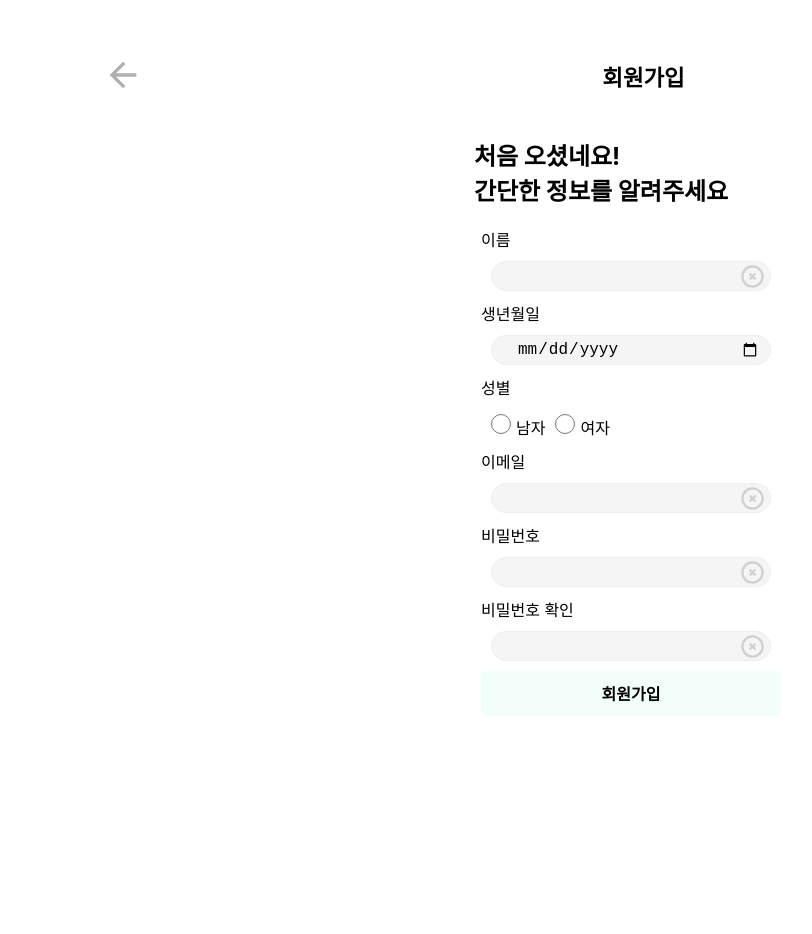
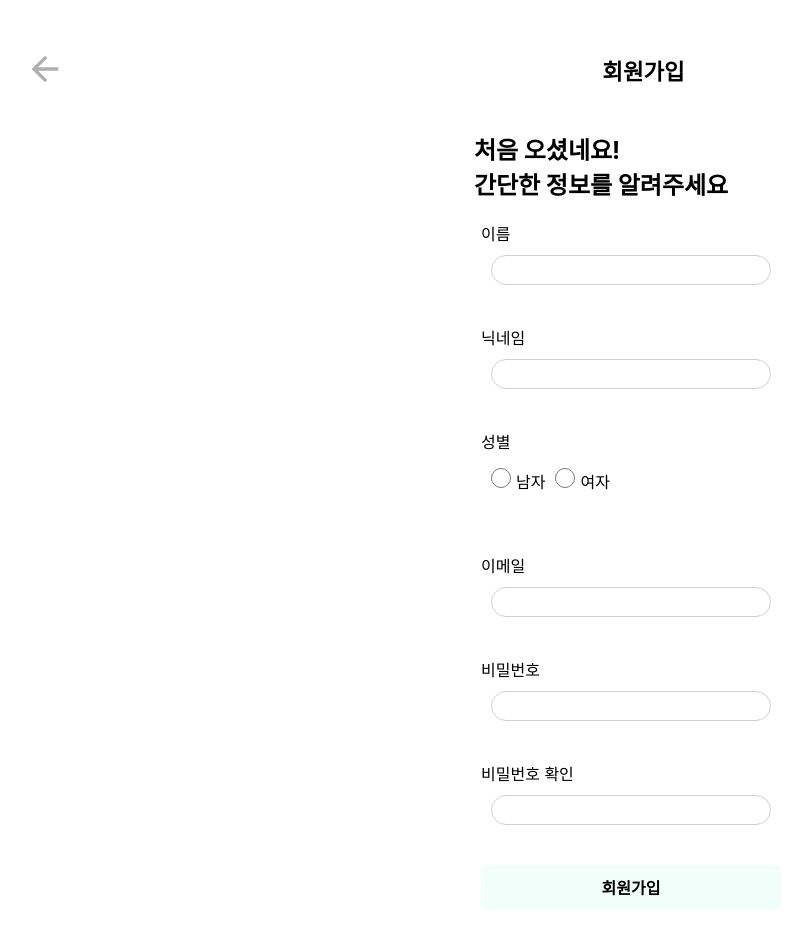
Before and after one commit to sosohandiary/FE, a React (Create React App) app: page /signup in a window 1280 px wide. Shown: the whole page, without its empty margins (9-821 px from the left). Before the commit the page ends 800 px from the top, so only its background shows below. Built offline with nearby package versions, Linux system fonts and the light colour scheme.

Commit message:
onboarding 버튼 작업 중

```diff
--- a/src/pages/Login.jsx
+++ b/src/pages/Login.jsx
@@ -5,7 +5,10 @@ import { useNavigate } from "react-router-dom";
 import { kakaoLoginApi } from "../api/kakaoLogin";
 import { disableColor, subColor1, subColor2 } from "../constants/colorPalette";
 import { useForm } from "react-hook-form";
-import { MintButtonLarge } from "../styles/Buttons";
+import {
+  MintButtonLarge,
+  MintButtonLargeForSubmitInput,
+} from "../styles/Buttons";
 import { HiOutlineXCircle } from "react-icons/hi";
 import axios from "axios";
 
@@ -67,28 +70,21 @@ const Login = () => {
               {...register("email", {
                 required: "이메일을 입력해주세요",
                 minLength: { value: 2, message: "2자리 이상 입력하세요" },
+                pattern: {
+                  value: /\S+@\S+\.\S+/,
+                  message: "이메일 형식에 맞지 않습니다.",
+                },
               })}
             />
             <button>
               <HiOutlineXCircle className="HiOutlineXCircle" />
             </button>
           </Content>
-          <span>(ㅇ)</span>
-          {/* <input
-              type="text"
-              placeholder="아이디를 입력해주세요"
-              {...register("email", {
-                required: "이메일을 입력해주세요",
-                minLength: { value: 2, message: "2자리 이상 입력하세요" },
-              })}
-            /> */}
-
-          {errors.userId && (
-            <small role="alert" style={{ color: "red", marginTop: "-2vh" }}>
-              {errors.userId.message}
-            </small>
+          {errors.email && (
+            <ValidationAlert role="alert">
+              {errors.email.message}
+            </ValidationAlert>
           )}
-          <span>(ㅇ)</span>
           <Content>
             <input
               type="password"
@@ -102,22 +98,14 @@ const Login = () => {
               <HiOutlineXCircle className="HiOutlineXCircle" />
             </button>
           </Content>
-          {/* <input
-            type="password"
-            placeholder="비밀번호를 입력해주세요"
-            {...register("password", {
-              required: "비밀번호를 입력해주세요",
-              minLength: { value: 2, message: "2자리 이상 입력하세요" },
-            })}
-          /> */}
-          {errors.userPassword && (
-            <small role="alert" style={{ color: "red", marginTop: "-2vh" }}>
-              {errors.userPassword.message}
-            </small>
+          {errors.password && (
+            <ValidationAlert role="alert">
+              {errors.password.message}
+            </ValidationAlert>
           )}
-          <SubmitButtonStyle style={{ marginTop: "2vh" }}>
+          <MintButtonLargeForSubmitInput>
             <input type="submit" value="로그인" disabled={isSubmitting} />
-          </SubmitButtonStyle>
+          </MintButtonLargeForSubmitInput>
         </LoginForm>
         <MintButtonLarge onClick={goToSignup}>회원가입</MintButtonLarge>
         <FindIDPWArea onClick={goToFindIDPW}>
@@ -141,7 +129,6 @@ const Login = () => {
 export default Login;
 
 const WholeArea = styled.div`
-  background-color: #fffeee;
   padding: 3vh 0 4vh 0;
   display: flex;
   justify-content: center;
@@ -179,21 +166,6 @@ const LoginForm = styled.form`
   flex-direction: column;
 `;
 
-const InputArea = styled.div`
-  border-bottom: 1px solid rgb(${disableColor});
-  width: 76%;
-  input {
-    width: 80%;
-    border: none;
-    background: transparent;
-    caret-color: rgb(${subColor2});
-    font-size: 16px;
-    :focus {
-      outline: none;
-    }
-  }
-`;
-
 const SubmitButtonStyle = styled.div`
   background-color: rgb(${subColor1});
   width: 300px;
@@ -227,6 +199,7 @@ const Underline = styled.div`
 `;
 
 const Content = styled.div`
+  width: 300px;
   padding: 10px;
   position: relative;
   input {
@@ -254,3 +227,8 @@ const Content = styled.div`
     }
   }
 `;
+
+const ValidationAlert = styled.small`
+  color: red;
+  margin-top: -16px;
+`;
--- a/src/pages/Router.js
+++ b/src/pages/Router.js
@@ -3,7 +3,6 @@ import { BrowserRouter, Route, Routes } from "react-router-dom";
 import Login from "./Login";
 import Search from "./Search";
 import Diary from "./Diary";
-import MainPage from "./MainPage";
 import OtherLogin from "./OtherLogin";
 import Profile from "./Profile";
 import Notification from "./Notification";
@@ -13,13 +12,14 @@ import SignupSuccess from "./SignupSuccess";
 import TestKonva from "./TestKonva";
 import Oauth from "./Oauth";
 import Detail from "./Detail";
+import OnBoarding from "./OnBoarding";
 
 const Router = () => {
   return (
     <BrowserRouter>
       <Routes>
         <Route path="/search" element={<Search />} />
-        <Route path="/" element={<MainPage />} />
+        <Route path="/onboarding" element={<OnBoarding />} />
         <Route path="/diaries" element={<Diary />} />
         <Route path="/login" element={<Login />} />
         <Route path="/signup" element={<Signup />} />
--- a/src/pages/Signup.jsx
+++ b/src/pages/Signup.jsx
@@ -1,23 +1,30 @@
+import axios from "axios";
 import React from "react";
 import { useForm } from "react-hook-form";
-import { HiOutlineXCircle } from "react-icons/hi";
+import { TbAlertCircle } from "react-icons/tb";
+import { useNavigate } from "react-router";
 import styled from "styled-components";
 
-
-import InputBox from "../components/InputBox";
-import { subColor1 } from "../constants/colorPalette";
 import BackButtonTitle from "../styles/BackButtonTitle";
-import { MintButtonLarge } from "../styles/Buttons";
-import { LongButtonSubmitStyle } from "../styles/LongButtonStyle";
+import { MintButtonLargeForSubmitInput } from "../styles/Buttons";
 import { WholeAreaWithMargin } from "../styles/WholeAreaStyle";
 
-
 const Signup = () => {
+  const navigate = useNavigate();
   // form 관련
-  const { register, handleSubmit, watch } = useForm();
+  const {
+    register,
+    handleSubmit,
+    watch,
+    formState: { isSubmitting, errors },
+  } = useForm();
   const onSubmit = async (data) => {
     delete data.passwordConfirm;
     console.log(data);
+    axios
+      .post(`${process.env.REACT_APP_BASEURL}/join`, data)
+      .then(() => navigate("/signup-success", { state: data.name }))
+      .catch((err) => console.log(err));
   };
 
   return (
@@ -36,30 +43,43 @@ const Signup = () => {
           <input
             type="text"
             {...register("name", {
-              required: "생년월일를 입력해주세요",
+              required: "이름을 입력해주세요",
             })}
           />
-          <button>
-            <HiOutlineXCircle className="HiOutlineXCircle" />
-          </button>
+          <div>
+            {errors.name && <TbAlertCircle className="TbAlertCircle" />}
+          </div>
         </Content>
-        <label>생년월일</label>
+        {errors.name && (
+          <ValidationAlert role="alert">{errors.name.message}</ValidationAlert>
+        )}
+        <br />
+        <label>닉네임</label>
         <br />
         <Content>
           <input
-            type="date"
-            {...register("birthday", {
-              required: "생년월일를 입력해주세요",
+            type="text"
+            {...register("nickname", {
+              required: "닉네임을 입력해주세요",
             })}
           />
+          <div>
+            {errors.nickname && <TbAlertCircle className="TbAlertCircle" />}
+          </div>
         </Content>
+        {errors.nickname && (
+          <ValidationAlert role="alert">
+            {errors.nickname.message}
+          </ValidationAlert>
+        )}
+        <br />
         <label>성별</label>
         <br />
         <input
           type="radio"
           name="gender"
-          value="male"
-          {...register("gender", { required: "성별을 입력해주세요" })}
+          value="MALE"
+          {...register("gender", { required: "성별을 선택해주세요" })}
           style={{
             width: "20px",
             height: "20px",
@@ -70,28 +90,47 @@ const Signup = () => {
         <input
           type="radio"
           name="gender"
-          value="female"
-          {...register("gender", { required: "성별을 입력해주세요" })}
+          value="FEMALE"
+          {...register("gender", { required: "성별을 선택해주세요" })}
           style={{
             width: "20px",
             height: "20px",
             margin: "0px 5px 0px 10px",
           }}
         />
-        여자 <br />
+        여자
+        <ContentGender>
+          {errors.gender && (
+            <ValidationAlert role="alert">
+              {errors.gender.message}
+            </ValidationAlert>
+          )}
+          <div>
+            {errors.nickname && <TbAlertCircle className="TbAlertCircle" />}
+          </div>
+        </ContentGender>
+        <br />
         <label>이메일</label>
         <br />
         <Content>
           <input
-            type="email"
+            type="text"
             {...register("email", {
               required: "이메일을 입력해주세요",
+              pattern: {
+                value: /\S+@\S+\.\S+/,
+                message: "이메일 형식에 맞지 않습니다.",
+              },
             })}
           />
-          <button>
-            <HiOutlineXCircle className="HiOutlineXCircle" />
-          </button>
+          <div>
+            {errors.email && <TbAlertCircle className="TbAlertCircle" />}
+          </div>
         </Content>
+        {errors.email && (
+          <ValidationAlert role="alert">{errors.email.message}</ValidationAlert>
+        )}
+        <br />
         <label>비밀번호</label>
         <br />
         <Content>
@@ -101,10 +140,16 @@ const Signup = () => {
               required: "비밀번호를 입력해주세요",
             })}
           />
-          <button>
-            <HiOutlineXCircle className="HiOutlineXCircle" />
-          </button>
+          <div>
+            {errors.password && <TbAlertCircle className="TbAlertCircle" />}
+          </div>
         </Content>
+        {errors.email && (
+          <ValidationAlert role="alert">
+            {errors.password.message}
+          </ValidationAlert>
+        )}
+        <br />
         <label>비밀번호 확인</label>
         <br />
         <Content>
@@ -119,13 +164,21 @@ const Signup = () => {
               },
             })}
           />
-          <button>
-            <HiOutlineXCircle className="HiOutlineXCircle" />
-          </button>
+          <div>
+            {errors.passwordConfirm && (
+              <TbAlertCircle className="TbAlertCircle" />
+            )}
+          </div>
         </Content>
-        <MintButtonLargeInput>
-          <input type="submit" value="회원가입" />
-        </MintButtonLargeInput>
+        {errors.passwordConfirm && (
+          <ValidationAlert role="alert">
+            {errors.passwordConfirm.message}
+          </ValidationAlert>
+        )}
+        <br />
+        <MintButtonLargeForSubmitInput>
+          <input type="submit" value="회원가입" disabled={isSubmitting} />
+        </MintButtonLargeForSubmitInput>
       </InputForm>
     </WholeAreaWithMargin>
   );
@@ -141,17 +194,10 @@ const Greeting = styled.h2`
 
 const InputForm = styled.form``;
 
-const InputLine = styled.div`
-  input {
-    margin: 10px 0px;
-    width: 300px;
-    height: 30px;
-  }
-`;
-
 const Content = styled.div`
   padding: 10px;
   position: relative;
+  margin-bottom: 10px;
   input {
     box-sizing: border-box;
     height: 30px;
@@ -160,32 +206,36 @@ const Content = styled.div`
     border-radius: 25px;
     padding: 10px 10px 10px 25px;
     font-size: 16px;
-    border: 1px solid #eee;
-    background: #f5f5f5;
+    border: 1px solid #d0d0d0;
   }
-  button {
+  div {
     position: absolute;
     font-size: 18px;
-    top: 22%;
-    right: 3%;
+    top: 24%;
+    right: 4%;
     border: none;
     background: none;
     cursor: pointer;
-    .HiOutlineXCircle {
-      font-size: 150%;
-      color: #d0d0d0;
+    .TbAlertCircle {
+      font-size: 145%;
+      color: red;
     }
   }
 `;
 
-const MintButtonLargeInput = styled(MintButtonLarge)`
-  input {
-    background: none;
-    color: inherit;
-    border: none;
-    padding: 0;
-    font: inherit;
-    cursor: pointer;
-    outline: inherit;
+const ContentGender = styled(Content)`
+  display: flex;
+  justify-content: flex-end;
+  position: relative;
+  div {
+    top: -10px;
   }
 `;
+
+const ValidationAlert = styled.small`
+  display: flex;
+  justify-content: center;
+  position: relative;
+  color: red;
+  margin-top: -16px;
+`;
--- a/src/styles/Buttons.jsx
+++ b/src/styles/Buttons.jsx
@@ -58,6 +58,18 @@ export const MintButtonLarge = styled.button`
   cursor: pointer;
 `;
 
+export const MintButtonLargeForSubmitInput = styled(MintButtonLarge)`
+  input {
+    background: none;
+    color: inherit;
+    border: none;
+    padding: 0;
+    font: inherit;
+    cursor: pointer;
+    outline: inherit;
+  }
+`;
+
 export const MintButtonMedium = styled.button`
   color: black;
   background-color: rgb(${subColor1});
--- a/src/styles/WholeAreaStyle.jsx
+++ b/src/styles/WholeAreaStyle.jsx
@@ -1,7 +1,7 @@
 import styled from "styled-components";
 
 export const WholeAreaWithMargin = styled.div`
-  margin: 30px 8vw;
+  margin: 24px;
   display: flex;
   justify-content: center;
   align-items: center;
@@ -9,7 +9,7 @@ export const WholeAreaWithMargin = styled.div`
 `;
 
 export const WholeArea = styled.div`
-  margin: 30px 0;
+  margin: 24px 0;
   display: flex;
   justify-content: center;
   align-items: center;
```
Also changed, not shown: src/components/main-brandstory/BrandStory4.jsx (+7 -1 lines), src/pages/OnBoarding.jsx (renamed from src/pages/MainPage.jsx, +19 -9 lines), src/pages/SignupSuccess.jsx (+7 -4 lines), src/styles/LongButtonStyle.jsx (deleted, +0 -36 lines).
